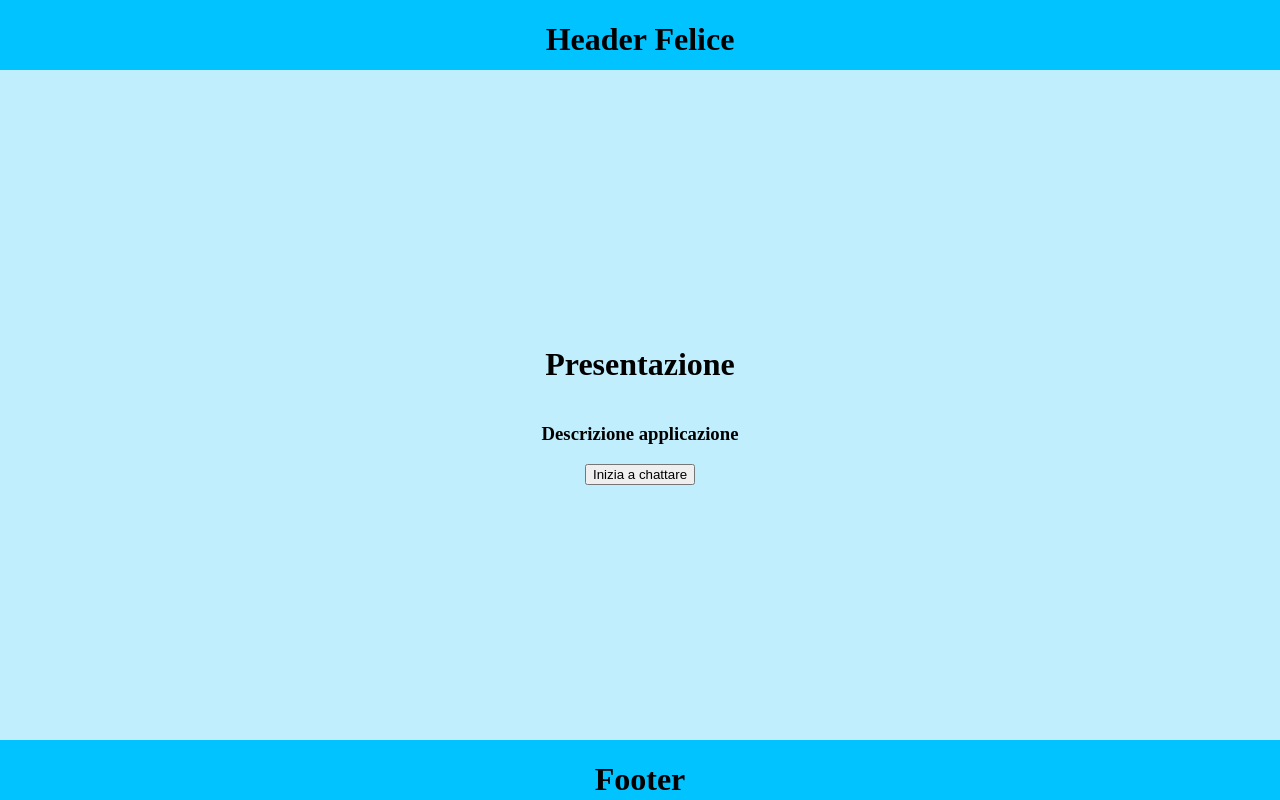
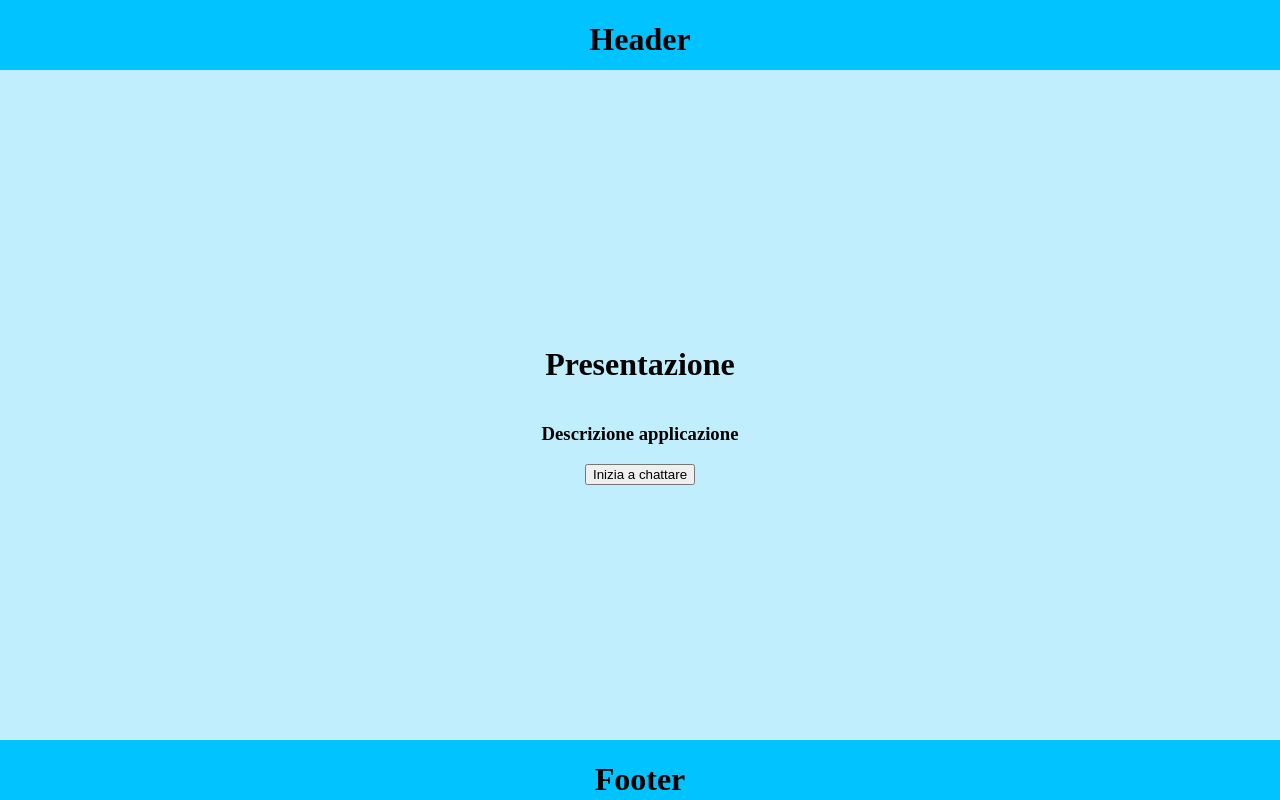
Before and after one commit to FrancyScogna/uniegle, a React (Vite) app in the folder client/: page / in a window 1280 px wide. Built offline with nearby package versions, Linux system fonts and the light colour scheme; no server answers.

Commit message:
Update MainApp.jsx

```diff
--- a/client/src/MainApp.jsx
+++ b/client/src/MainApp.jsx
@@ -6,7 +6,7 @@ function MainApp() {
     return (
         <div className="main-div">
             <div className="header-div">
-                <h1>Header Felice</h1>
+                <h1>Header</h1>
             </div>
             <div className="page-div">
                 <Outlet />
```
